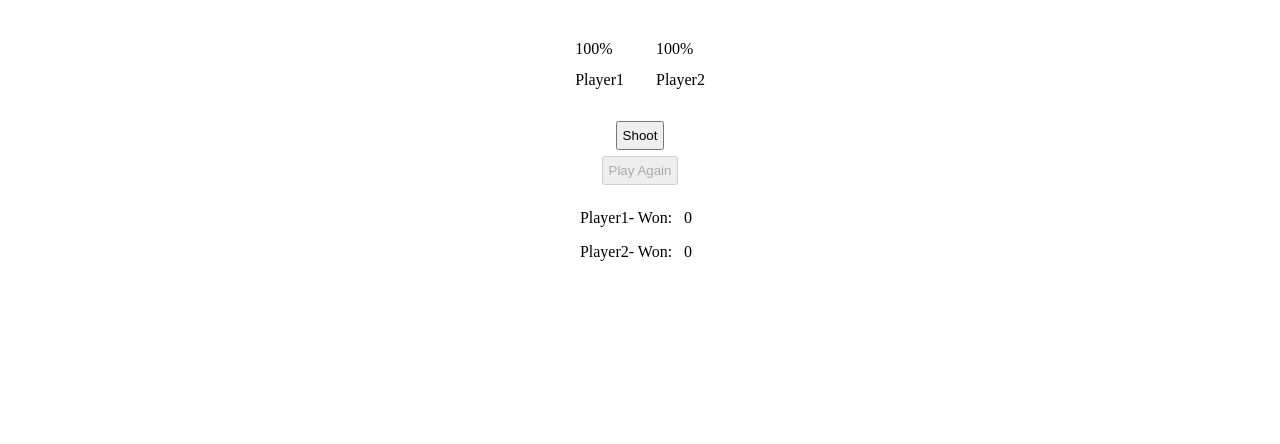
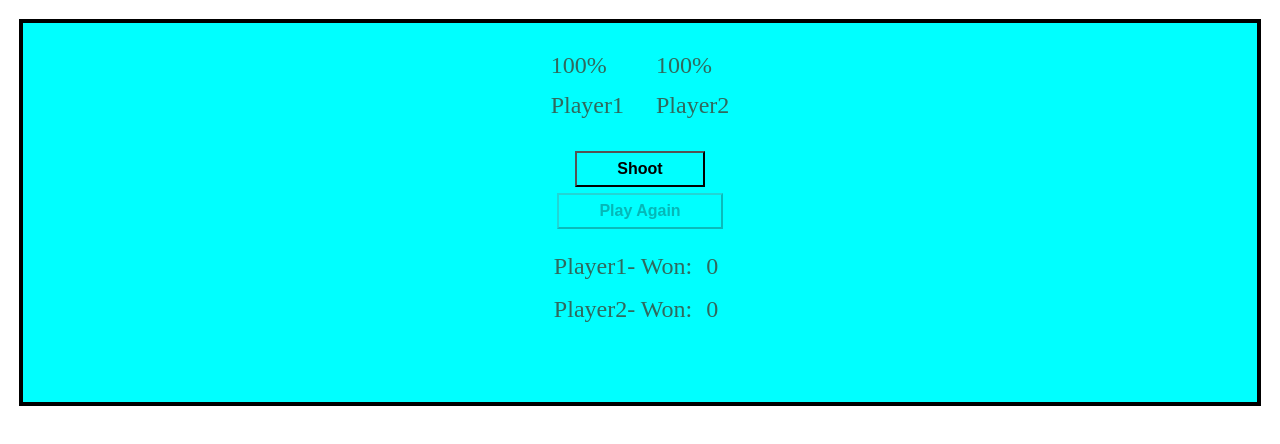
Before and after one commit to amirnathani9/Shoot-Game, a plain HTML site: page index.html in a window 1280 px wide. Drawn offline with Linux system fonts and the light colour scheme.

Commit message:
style fixed

```diff
--- a/index.html
+++ b/index.html
@@ -7,6 +7,12 @@
     <meta name="viewport" content="width=device-width, initial-scale=1.0">
     <title>Shooting Game</title>
     <style>
+        .main-container{
+            border: 4px solid black;
+            background-color: cyan;
+            color:rgb(48, 105, 93);
+            font-size: 1.5rem;
+        }
         * {
             padding: 5px;
             margin: 3px;
@@ -26,11 +32,20 @@
             flex-direction: column;
 
         }
+        button{
+            background-color: transparent;
+            padding: 7px 40px;
+            font-size: 1rem;
+            font-weight: bold;
+        }
+        #series-won{
+            color: green;
+        }
     </style>
 </head>
 
 <body>
-
+<div class="main-container">
     <div class="container1">
         <div class="box1">
             <div id="player1"></div>
@@ -51,6 +66,7 @@
         <div id="series-won"></div>
         <button id="restart-btn">Restart The Game</button>
     </section>
+</div>
     <script src="script.js"></script>
 </body>
 
--- a/script.js
+++ b/script.js
@@ -77,6 +77,7 @@ shootBtn.addEventListener("click", () => {
         againBtn.disabled = "true"
         restartBtn.style.visibility = "visible"
     } else if (player2Score == 3) {
+
         seriesWon.style.display = "block"
         seriesWon.innerText = "Congratulations Player2 Won the Game"
         shootBtn.disabled = "true"
@@ -109,7 +110,7 @@ againBtn.addEventListener("click", () => {
 
 
 restartBtn.addEventListener("click", () => {
-    seriesWon.style.visibility = "hidden"
+    seriesWon.style.display = "none"
     shootBtn.disabled = false;
     againBtn.disabled = true;
     shootBtn.innerHTML = "Shoot"
```
